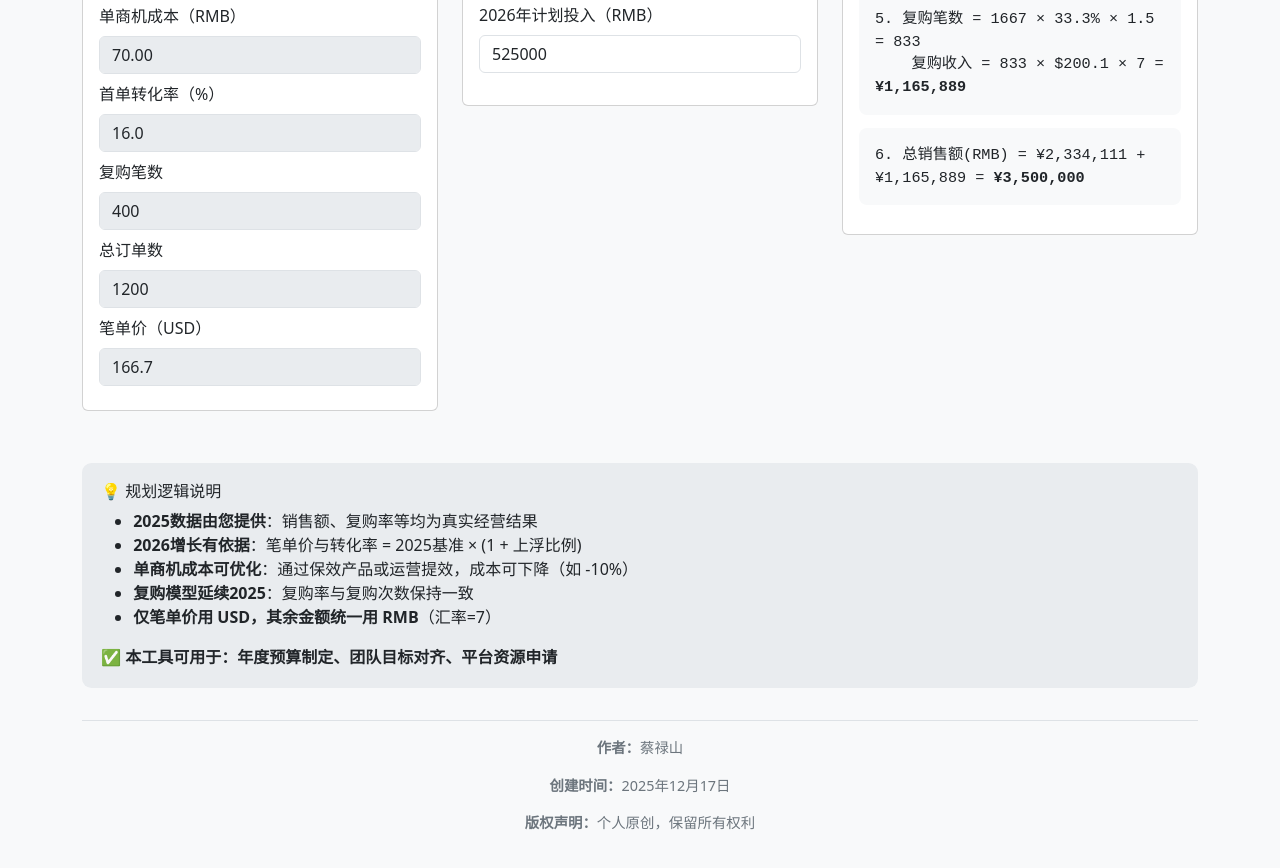
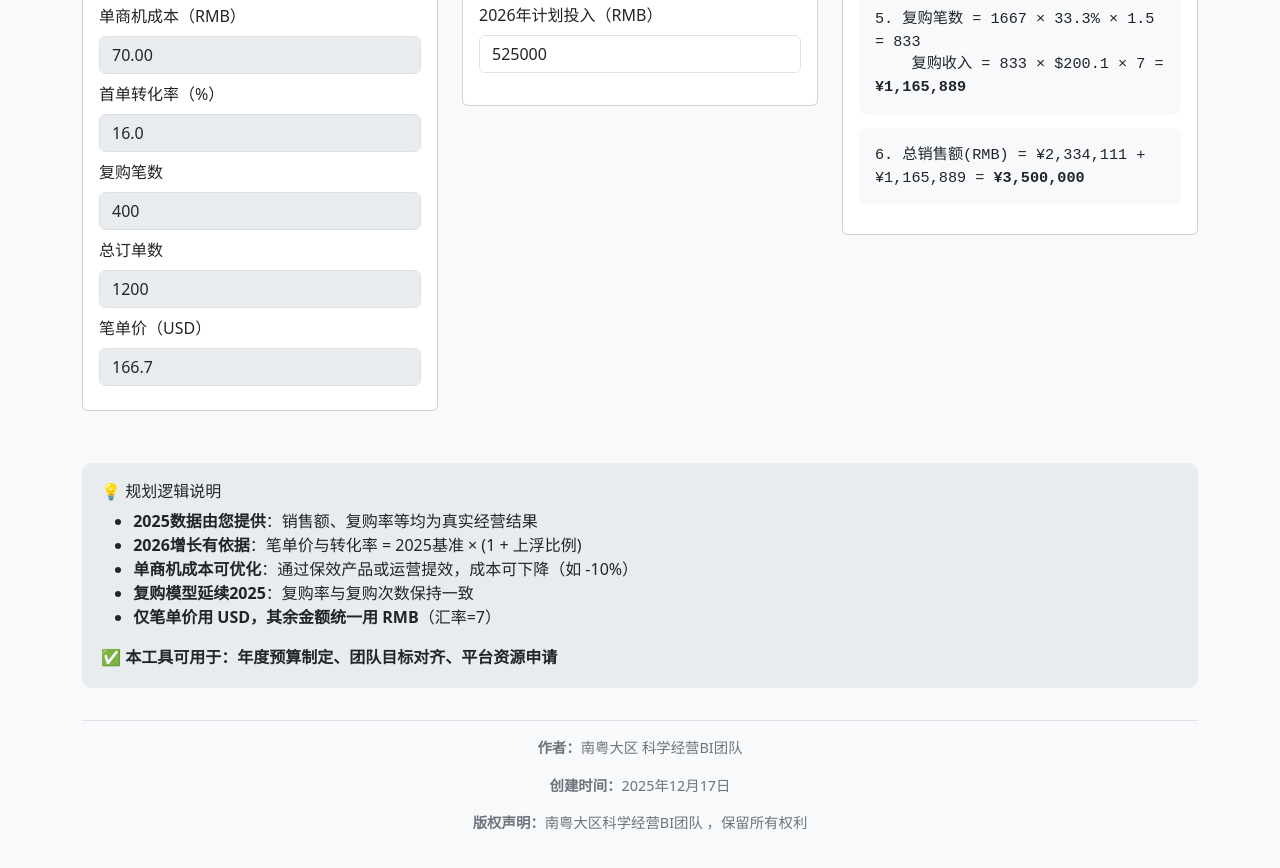
Before and after one commit to xking2025/xking2025.github.io, a plain HTML site: page index.html in a window 1280 px wide. Shown: the part 813-1681 px from the top of the page. Drawn offline with nearby package versions, Linux system fonts and the light colour scheme.

Commit message:
Add files via upload

```diff
--- a/index.html
+++ b/index.html
@@ -194,9 +194,9 @@
 
   <!-- 版权声明 -->
   <div class="copyright-notice">
-    <p><strong>作者：</strong>蔡禄山</p>
+    <p><strong>作者：</strong>南粤大区 科学经营BI团队</p>
     <p><strong>创建时间：</strong>2025年12月17日</p>
-    <p><strong>版权声明：</strong>个人原创，保留所有权利</p>
+    <p><strong>版权声明：</strong>南粤大区科学经营BI团队 ，保留所有权利</p>
   </div>
 </div>
 
```
